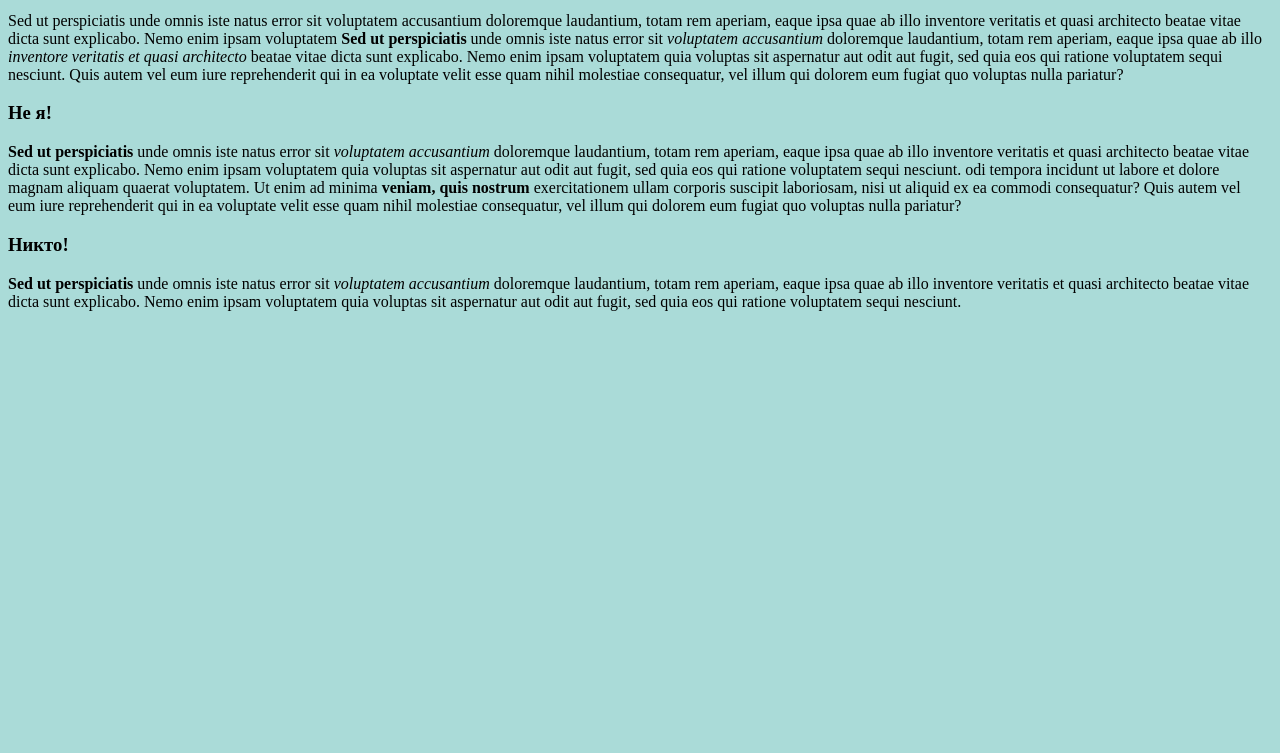
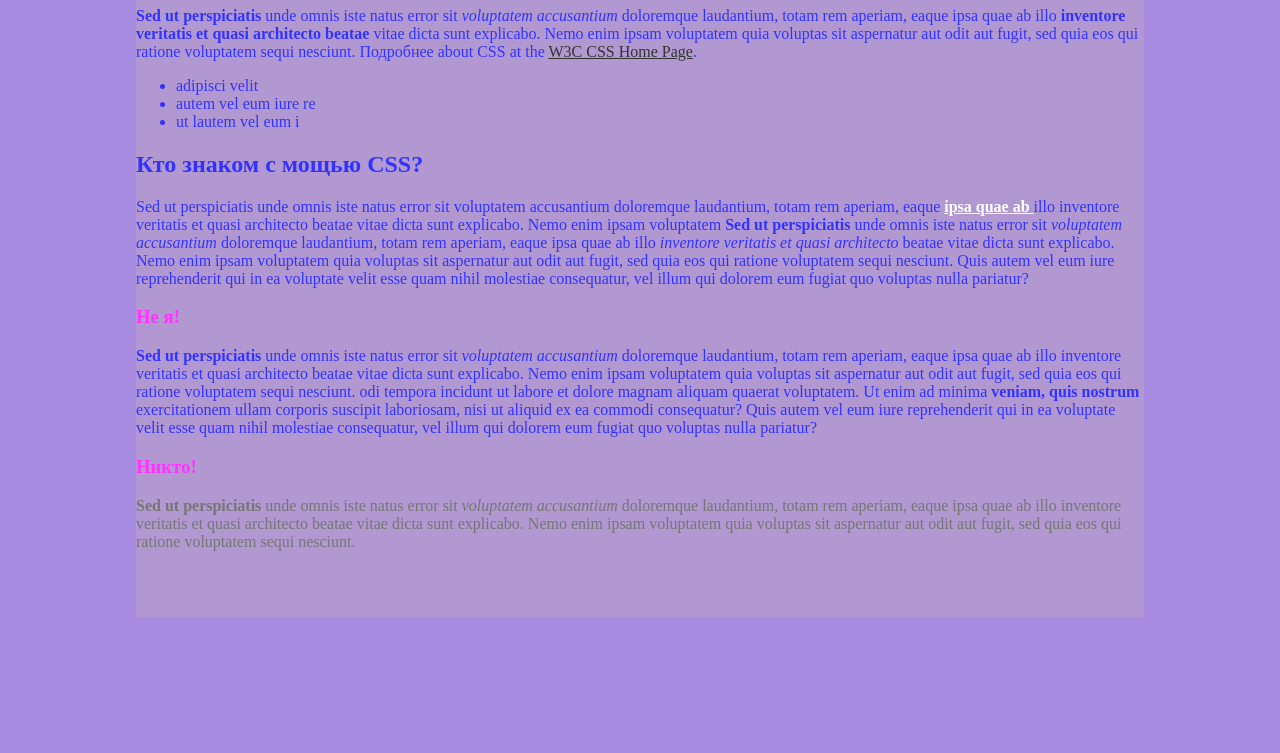
Before and after one commit to Zhiga93/---, a plain HTML site: page 04/inheritance.html in a window 1280 px wide. Shown: the part 259-1012 px from the top of the page. Before the commit the page ends 800 px from the top, so only its background shows below. Drawn offline with Linux system fonts and the light colour scheme.

Commit message:
Пример наследования свойств,элементы каскадности

```diff
--- a/04/inheritance.html
+++ b/04/inheritance.html
@@ -3,14 +3,13 @@
 <head>
 <meta charset="UTF-8">
 <title>Наследование в действии</title>
+<link href="styless.css" rel="stylesheet">
 <style>
-body {
-  background-color: rgba(87,185,178,.5);
-}
+
 </style>
 </head>
 <body>
-<div>
+<div class="main">
   <h1>Потрясающий мир CSS</h1>
   <p><strong>Sed ut perspiciatis</strong> unde omnis iste natus error sit <em>voluptatem accusantium</em> doloremque laudantium, totam rem aperiam, eaque ipsa quae ab illo <strong>inventore veritatis et quasi architecto beatae</strong> vitae dicta sunt explicabo. Nemo enim ipsam voluptatem quia voluptas sit aspernatur aut odit aut fugit, sed quia  eos qui ratione voluptatem sequi nesciunt. Подробнее about CSS at the <a href="http://www.w3.org/Style/CSS/">W3C CSS Home Page</a>.</p>
   <ul>
@@ -19,11 +18,13 @@ body {
     <li> ut lautem vel eum i</li>
   </ul>
   <h2>Кто знаком с мощью CSS?</h2>
-  <p>Sed ut perspiciatis unde omnis iste natus error sit voluptatem accusantium doloremque laudantium, totam rem aperiam, eaque ipsa quae ab illo inventore veritatis et quasi architecto beatae vitae dicta sunt explicabo. Nemo enim ipsam voluptatem <strong>Sed ut perspiciatis</strong> unde omnis iste natus error sit <em>voluptatem accusantium</em> doloremque laudantium, totam rem aperiam, eaque ipsa quae ab illo <em>inventore veritatis et quasi architecto</em> beatae vitae dicta sunt explicabo. Nemo enim ipsam voluptatem quia voluptas sit aspernatur aut odit aut fugit, sed quia  eos qui ratione voluptatem sequi nesciunt. Quis autem vel eum iure reprehenderit qui in ea voluptate velit esse quam nihil molestiae consequatur, vel illum qui dolorem eum fugiat quo voluptas nulla pariatur?</p>
+  <p>Sed ut perspiciatis unde omnis iste natus error sit voluptatem accusantium doloremque laudantium, totam rem aperiam, eaque <span> <a href="http://www.w3.org/Style/CSS/">  ipsa quae ab </a>illo </span> inventore veritatis et quasi architecto beatae vitae dicta sunt explicabo. Nemo enim ipsam voluptatem <strong>Sed ut perspiciatis</strong> unde omnis iste natus error sit <em>voluptatem accusantium</em> doloremque laudantium, totam rem aperiam, eaque ipsa quae ab illo <em>inventore veritatis et quasi architecto</em> beatae vitae dicta sunt explicabo. Nemo enim ipsam voluptatem quia voluptas sit aspernatur aut odit aut fugit, sed quia  eos qui ratione voluptatem sequi nesciunt. Quis autem vel eum iure reprehenderit qui in ea voluptate velit esse quam nihil molestiae consequatur, vel illum qui dolorem eum fugiat quo voluptas nulla pariatur?</p>
   <h3>Не я!</h3>
   <p><strong>Sed ut perspiciatis</strong> unde omnis iste natus error sit <em>voluptatem accusantium</em> doloremque laudantium, totam rem aperiam, eaque ipsa quae ab illo inventore veritatis et quasi architecto beatae vitae dicta sunt explicabo. Nemo enim ipsam voluptatem quia voluptas sit aspernatur aut odit aut fugit, sed quia  eos qui ratione voluptatem sequi nesciunt. odi tempora incidunt ut labore et dolore magnam aliquam quaerat voluptatem. Ut enim ad minima <strong>veniam, quis nostrum</strong> exercitationem ullam corporis suscipit laboriosam, nisi ut aliquid ex ea commodi consequatur? Quis autem vel eum iure reprehenderit qui in ea voluptate velit esse quam nihil molestiae consequatur, vel illum qui dolorem eum fugiat quo voluptas nulla pariatur?</p>
+  <div class= "cl2">
   <h3>Никто!</h3>
   <p><strong>Sed ut perspiciatis</strong> unde omnis iste natus error sit <em>voluptatem accusantium</em> doloremque laudantium, totam rem aperiam, eaque ipsa quae ab illo inventore veritatis et quasi architecto beatae vitae dicta sunt explicabo. Nemo enim ipsam voluptatem quia voluptas sit aspernatur aut odit aut fugit, sed quia  eos qui ratione voluptatem sequi nesciunt. </p>
+  </div>
 </div>
 </body>
 </html>
--- /dev/null
+++ b/04/styless.css
@@ -0,0 +1,37 @@
+html {
+	opacity: 0.8;
+	background-color: 	#9370DB;
+	color:#191970;
+	/*background-image: url(tractor.png);*/
+	padding: 10%;
+}
+body {
+	padding: 50px 0;
+	background-color: rgba(255,255,0,0.1);
+}
+h1 {
+	z-index: -1;
+}
+a {
+	color:black;
+}
+a:visited {
+	color: gray;
+}
+a:hover {
+	color: red;
+}
+span a {
+	font-weight: bold;
+	color: white;
+
+}
+h3 {
+	color:#FF00FF;
+}
+.main {
+	color: blue;
+}
+.main div {
+	color: #555555;
+}
```
